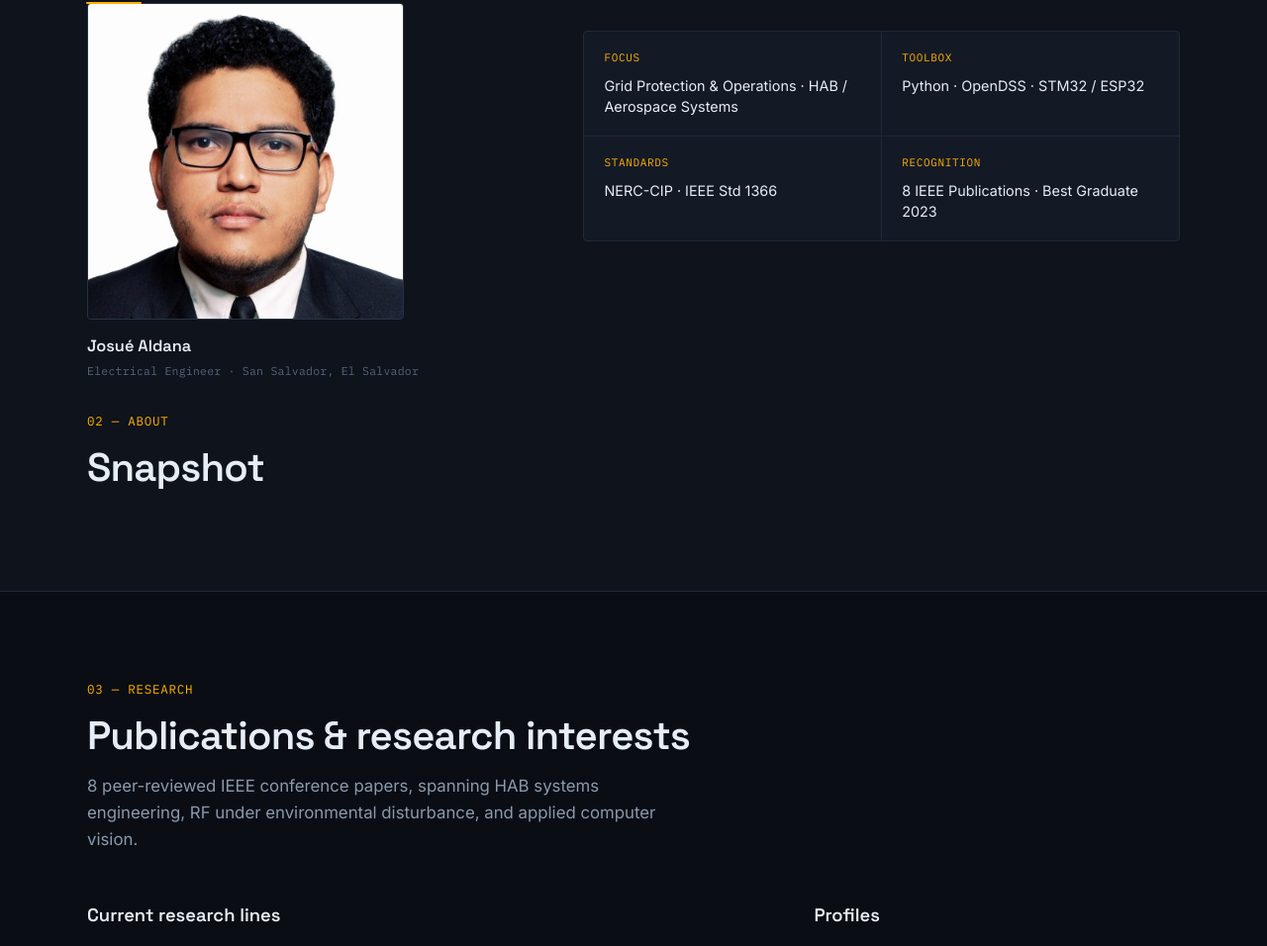
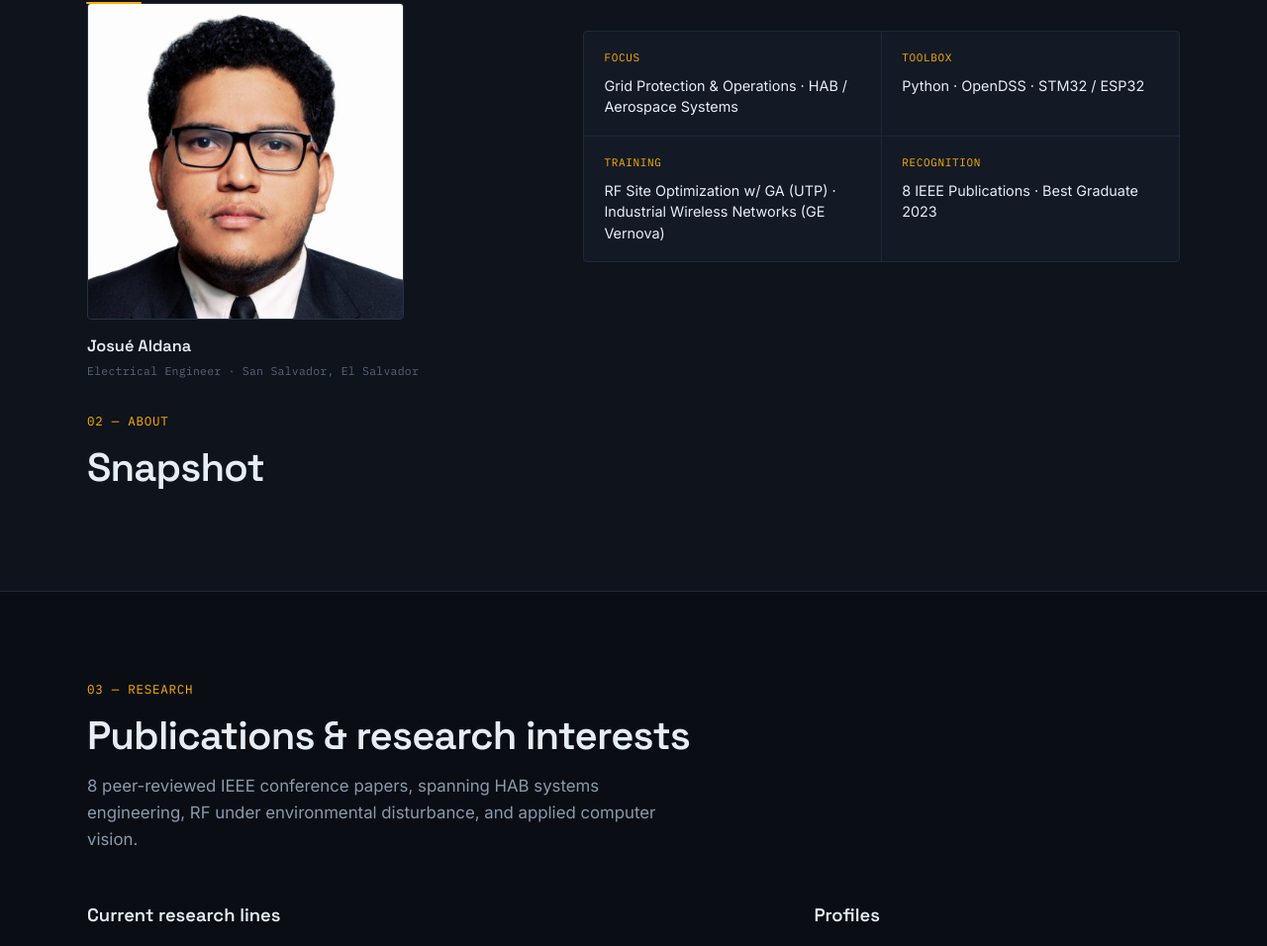
Before and after one commit to scitechlab-dev/scitechlab-dev-site, a plain HTML site: page index.html in a window 1280 px wide. Shown: the part 2205-3161 px from the top of the page at 99% size. Drawn offline with Linux system fonts and the light colour scheme.

Commit message:
Replace overstated Standards claim with real completed training

```diff
--- a/index.html
+++ b/index.html
@@ -179,8 +179,8 @@
             <span class="cred-v">Python · OpenDSS · STM32 / ESP32</span>
           </div>
           <div class="cred">
-            <span class="cred-k">Standards</span>
-            <span class="cred-v">NERC-CIP · IEEE Std 1366</span>
+            <span class="cred-k">Training</span>
+            <span class="cred-v">RF Site Optimization w/ GA (UTP) · Industrial Wireless Networks (GE Vernova)</span>
           </div>
           <div class="cred">
             <span class="cred-k">Recognition</span>
```
